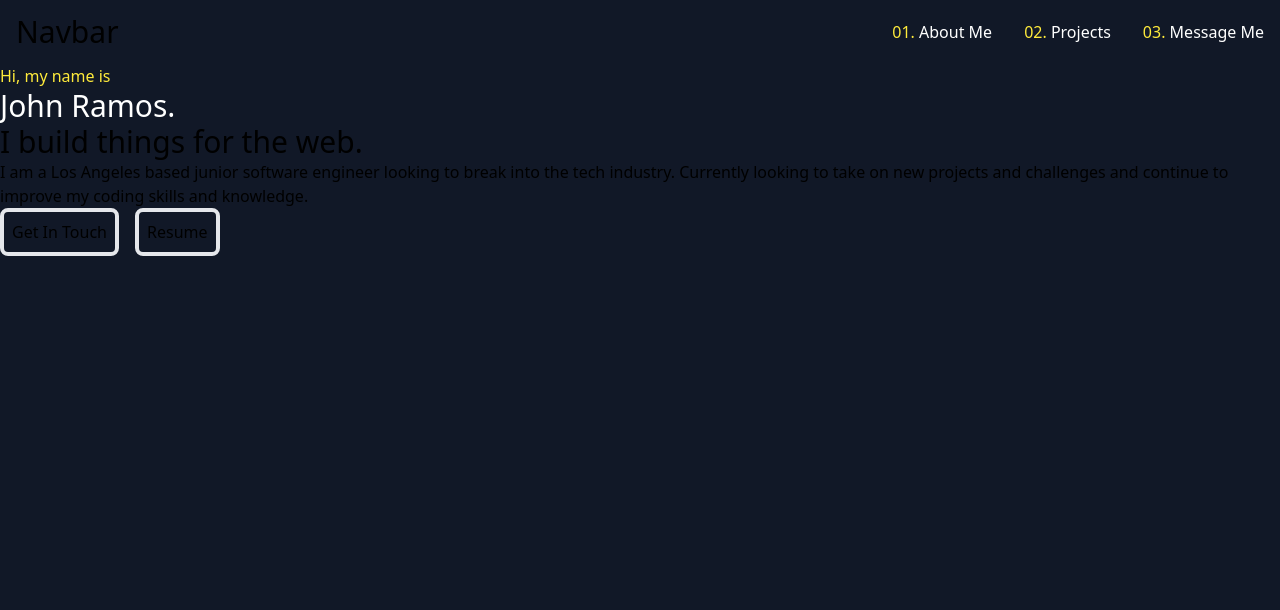
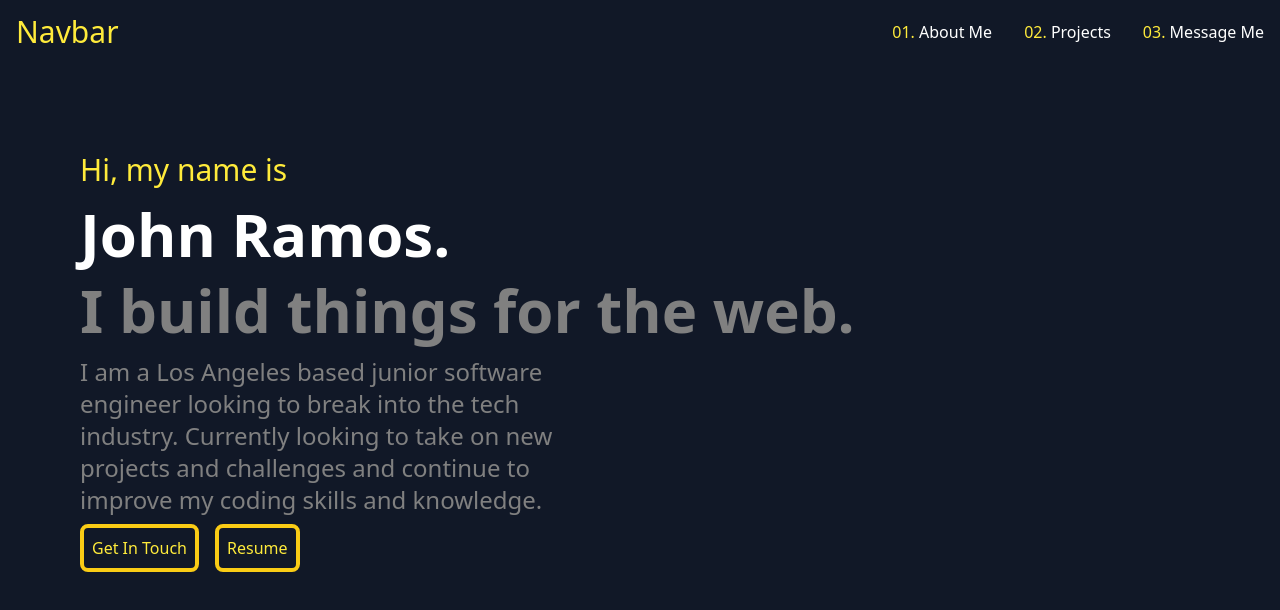
Before and after one commit to jramos5883/portfolioV2.0, a Next.js app in the folder portfoliov2.0-app/: page / in a window 1280 px wide. Shown: the top 610 px of the page. Built offline with nearby package versions, Linux system fonts and the light colour scheme.

Commit message:
Finished building and styling intro section

```diff
--- a/portfoliov2.0-app/app/(components)/intro.comp.tsx/intro.comp.tsx
+++ b/portfoliov2.0-app/app/(components)/intro.comp.tsx/intro.comp.tsx
@@ -1,16 +1,22 @@
 export default function Intro() {
   return (
-    <div className="">
-      <p className="text-yellow">Hi, my name is</p>
-      <p className="text-white text-3xl">John Ramos.</p>
-      <p className="text-3xl">I build things for the web.</p>
-      <p className="">
+    <div className="m-20">
+      <p className="text-yellow text-3xl py-2">Hi, my name is</p>
+      <p className="text-white text-6xl font-bold py-2">John Ramos.</p>
+      <p className="text-grey text-6xl font-bold py-2">
+        I build things for the web.
+      </p>
+      <p className="text-grey max-w-lg text-2xl py-2">
         I am a Los Angeles based junior software engineer looking to break into
         the tech industry. Currently looking to take on new projects and
         challenges and continue to improve my coding skills and knowledge.
       </p>
-      <button className="p-2 mr-4 border-4 rounded-lg">Get In Touch</button>
-      <button className="p-2 border-4 rounded-lg">Resume</button>
+      <button className="text-yellow border-yellow-400 p-2 mr-4 border-4 rounded-lg py-2">
+        Get In Touch
+      </button>
+      <button className="text-yellow border-yellow-400 p-2 border-4 rounded-lg py-2">
+        Resume
+      </button>
     </div>
   );
 }
--- a/portfoliov2.0-app/app/(components)/navbar/navbar.comp.tsx
+++ b/portfoliov2.0-app/app/(components)/navbar/navbar.comp.tsx
@@ -1,7 +1,7 @@
 export default function Navbar() {
   return (
     <div className="flex flex-row justify-between h-16 items-center">
-      <h1 className="px-4 text-3xl">Navbar</h1>
+      <h1 className="text-yellow px-4 text-3xl">Navbar</h1>
       <div className="flex flex-row">
         <p className="px-4 text-yellow">
           01. <span className="text-white">About Me</span>
--- a/portfoliov2.0-app/app/globals.css
+++ b/portfoliov2.0-app/app/globals.css
@@ -16,3 +16,7 @@ body {
 .text-white {
   color: #fff;
 }
+
+.text-grey {
+  color: grey;
+}
```
